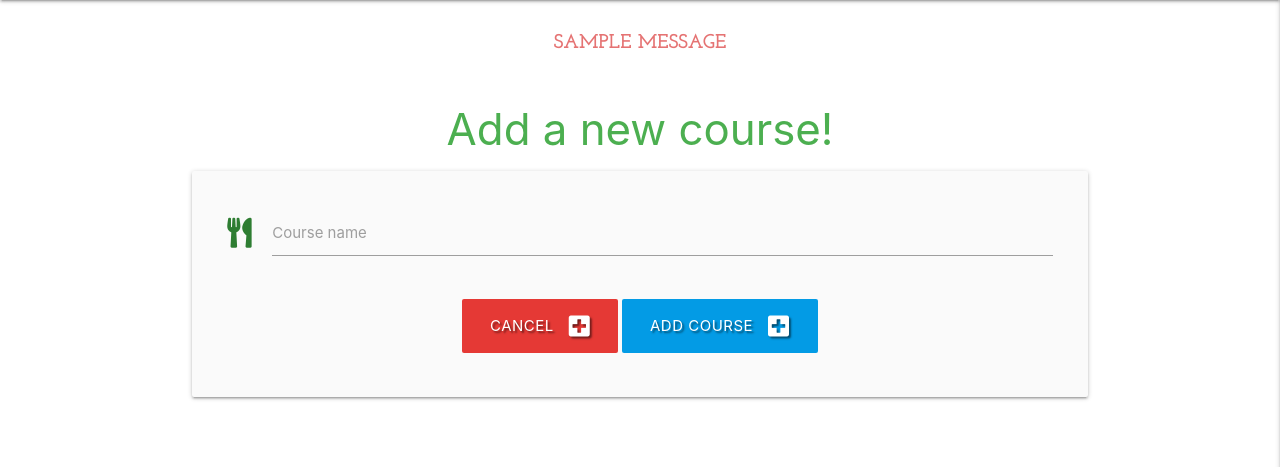
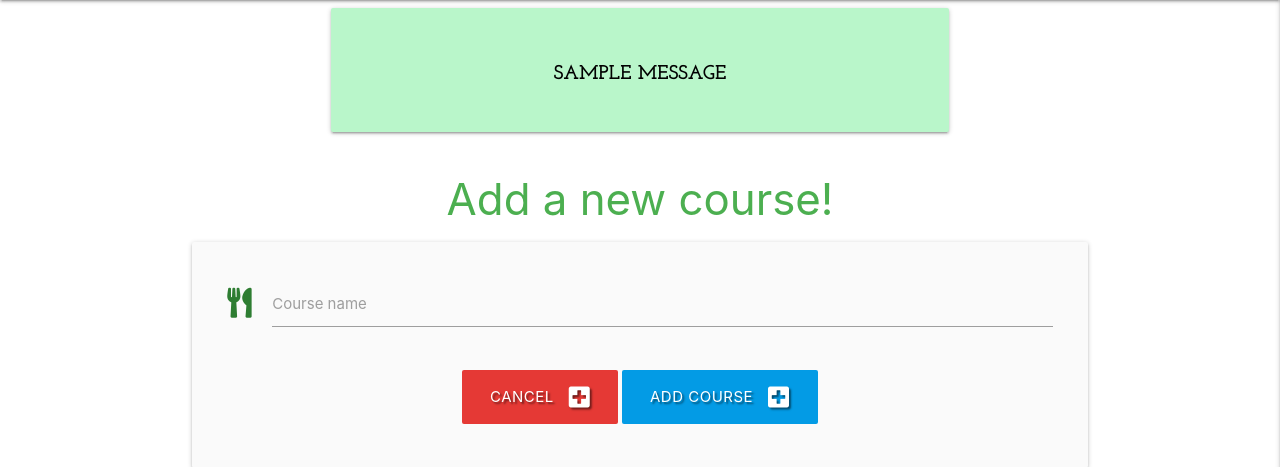
Before and after one commit to maialenz/CookBook, a Flask app: page /add_course in a window 1280 px wide. Shown: the part 64-531 px from the top of the page. Run offline with Flask 2, Linux system fonts and the light colour scheme; one stand-in notice (Sample message) is shown; some libraries are stand-ins or nearby versions; some web fonts are replaced.

Commit message:
style flash displaying card and fixed indentation

```diff
--- a/templates/base.html
+++ b/templates/base.html
@@ -88,18 +88,23 @@
     </header>
 
     <section>
-
         <!-- show flash messages here-->
         {% with messages = get_flashed_messages() %}
-        {% if messages %}
-        {% for message in messages %}
+            {% if messages %}
+                {% for message in messages %}
 
-        <div class="row flashes">
-            <h4 class="red-text text-lighten-2 center-align">{{ message }}</h4>
-        </div>
+                    <div class="row flashes center-align">
+                        <div class="col s6 offset-s3">
+                            <div class="card-panel green accent-1">
+                                <div class="card-content">
+                                    <h4 class="black-text center-align">{{ message }}</h4>
+                                </div>
+                            </div>
+                        </div>
+                    </div>
 
-        {% endfor %}
-        {% endif %}
+                {% endfor %}
+            {% endif %}
         {% endwith %}
     </section>
 
@@ -125,6 +130,6 @@
 
     {% block scripts %}
     {% endblock %}
+
 </body>
-
 </html>
```
